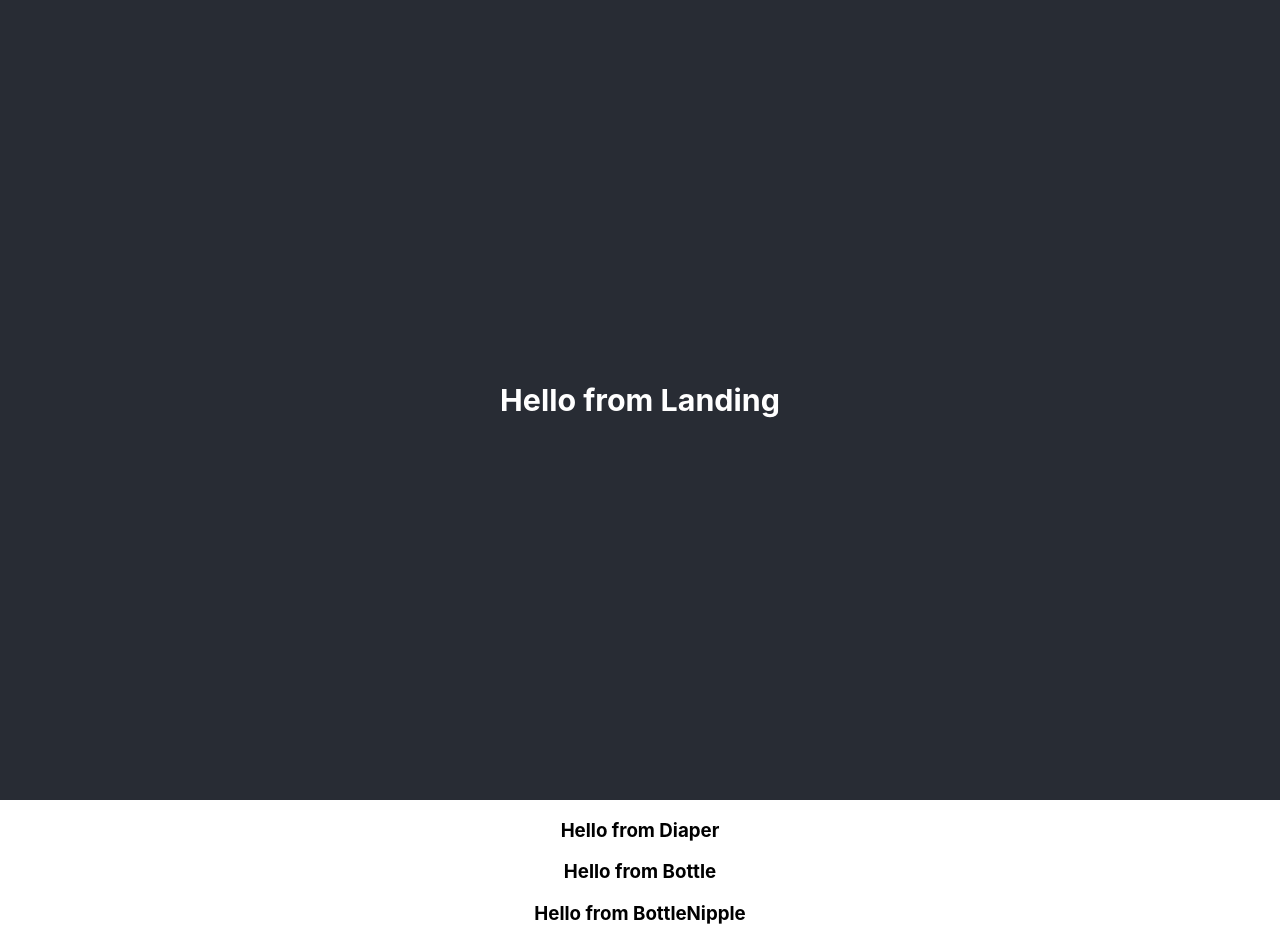
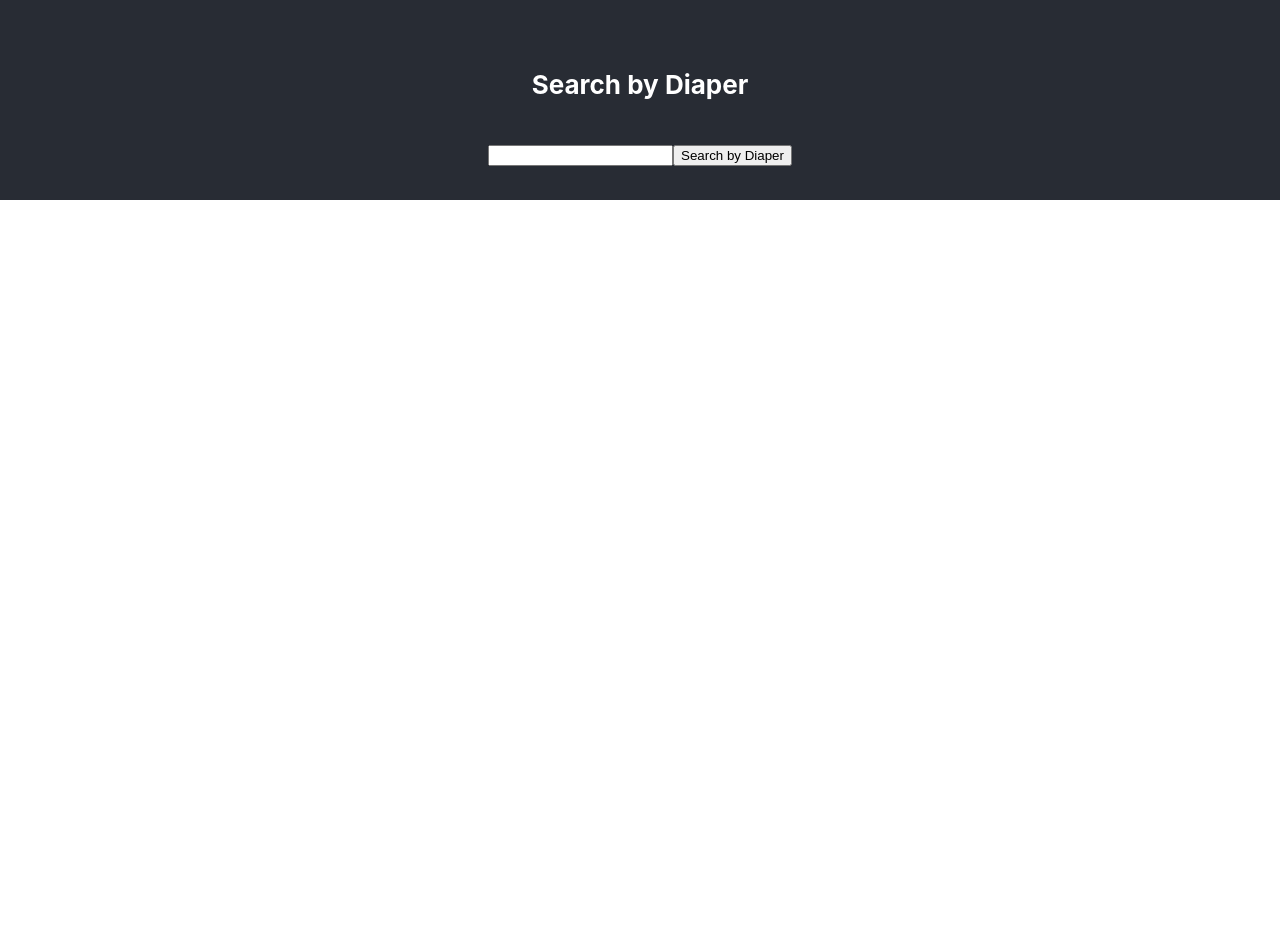
Before and after one commit to oumsamon/FrontEnd-NFT-Parent, a React (Create React App) app in the folder nftparent/: page / in a window 1280 px wide. After the commit the page ends 800 px from the top, so only its background shows below. Built offline with nearby package versions, Linux system fonts and the light colour scheme; no server answers.

Commit message:
API fetch V2

```diff
--- a/nftparent/src/App.css
+++ b/nftparent/src/App.css
@@ -15,7 +15,7 @@
 
 .App-header {
   background-color: #282c34;
-  min-height: 100vh;
+  min-height: 25vh;
   display: flex;
   flex-direction: column;
   align-items: center;
--- a/nftparent/src/Components/Bottle.jsx
+++ b/nftparent/src/Components/Bottle.jsx
@@ -1,11 +1,11 @@
 import React from 'react';
 
-const Bottle = () => {
+function Bottle(props) {
     return (
         <div>
-             <h3>Hello from Bottle</h3>
+
         </div>
     );
-};
+}
 
 export default Bottle;
--- a/nftparent/src/Components/BottleNipple.jsx
+++ b/nftparent/src/Components/BottleNipple.jsx
@@ -1,11 +1,11 @@
 import React from 'react';
 
-const BottleNipple = () => {
+function BottleNipple(props) {
     return (
         <div>
-            <h3>Hello from BottleNipple</h3>
+
         </div>
     );
-};
+}
 
 export default BottleNipple;
--- a/nftparent/src/Components/Diaper.jsx
+++ b/nftparent/src/Components/Diaper.jsx
@@ -1,11 +1,34 @@
-import React from 'react';
+import React, { useState, useEffect } from 'react';
 
-const Diaper = () => {
-    return (
-        <div>
-             <h3>Hello from Diaper</h3>
-        </div>
+
+function Diaper(props) {
+    const urlDiaper = 'http://localhost:8000/diaper/?format=json'
+    const [diaper, setDiaper ] = useState([])
+
+
+        function getUrl() {
+            fetch(urlDiaper)
+            .then(res => res.json())
+            .then(res => {
+                console.log('Success fetch', res)
+                setDiaper(res)
+                console.log('this is diaper in useState', diaper)
+
+            })
+            .catch(console.error())
+        }
+
+    useEffect(() => {
+        getUrl()
+    },[])
+
+
+            return (
+                <div>
+            <h2>{diaper.name}</h2>
+                </div>
     );
-};
+
+}
 
 export default Diaper;
--- a/nftparent/src/Components/Landing.jsx
+++ b/nftparent/src/Components/Landing.jsx
@@ -3,7 +3,16 @@ import React from 'react';
 const Landing = () => {
     return (
         <div>
-             <h3>Hello from Landing</h3>
+             <div className="searchBar">
+             <form onSubmit>
+          <label For="cityName">
+            <h4>Search by Diaper</h4>
+          </label>
+          <input type="text" id="cityName" onSubmit onChange />
+
+          <input onSubmit type="submit" value="Search by Diaper" />
+        </form>
+             </div>
         </div>
     );
 };
```
Also changed, not shown: 1 other file (tests, documents, lock files or other folders).
